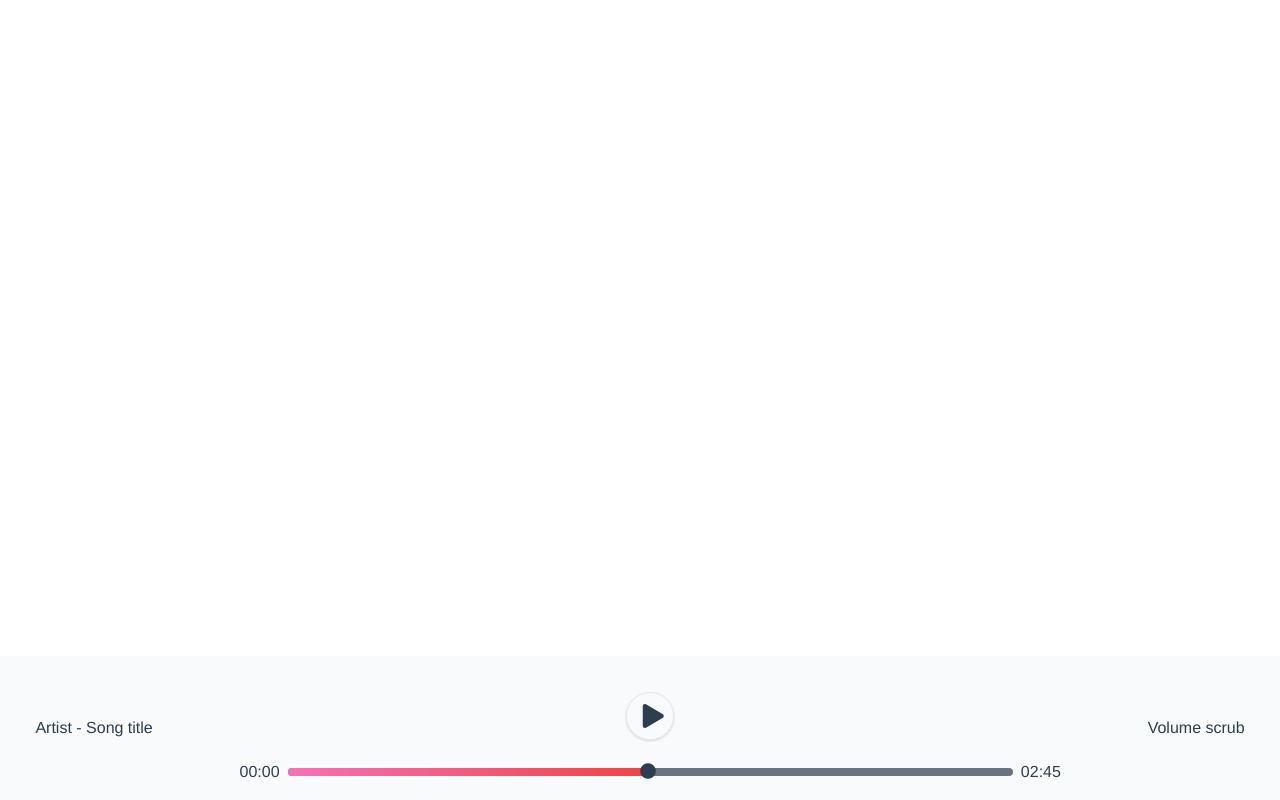
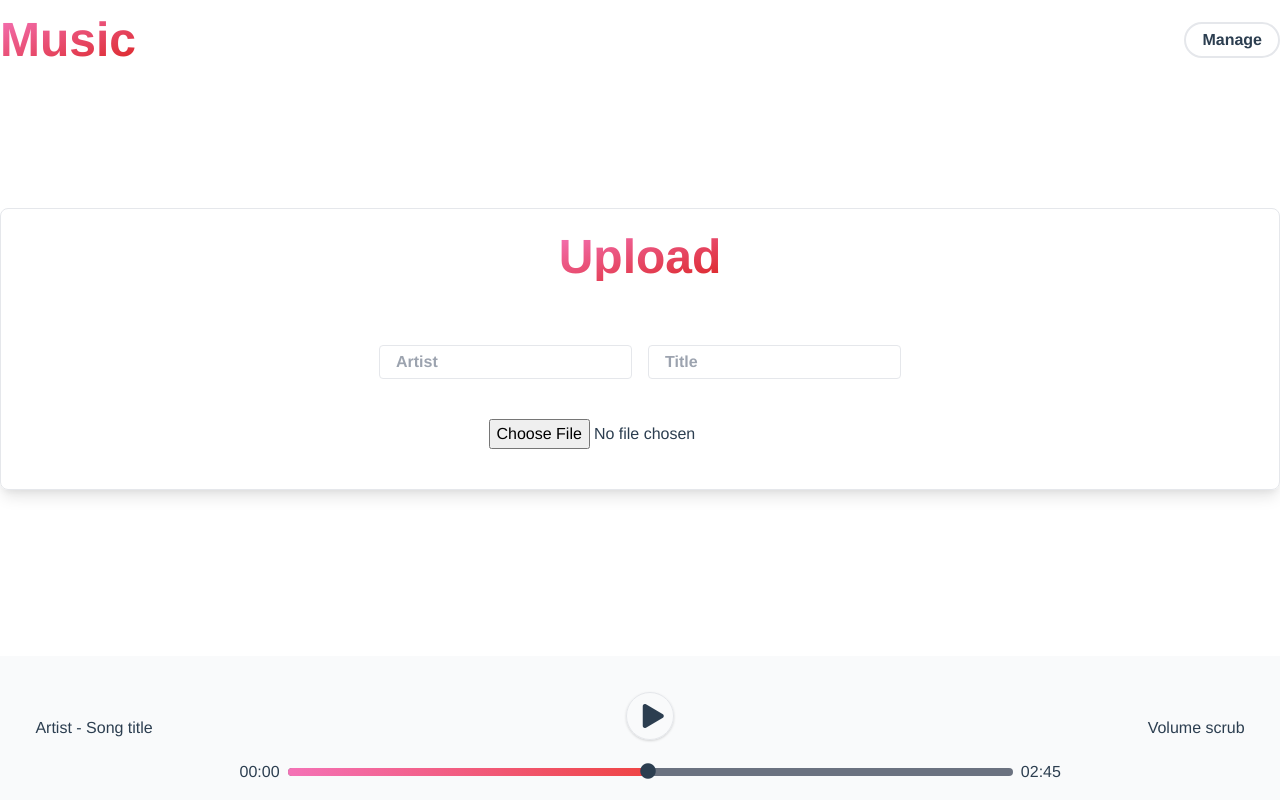
Before and after one commit to Robinhlgrsn/music-visual, a Vue app in the folder client/: page /manage in a window 1280 px wide. Built offline with nearby package versions, Linux system fonts and the light colour scheme.

Commit message:
Manage page, form component
Created Manage page and form component, added transition between routes

```diff
--- a/client/src/App.vue
+++ b/client/src/App.vue
@@ -1,16 +1,22 @@
 <template>
   <div>
-    <router-view></router-view>
+    <AppHeader />
+    <router-view v-slot="{Component}">
+    <transition name="slide" mode="out-in">
+      <component :is="Component" :key="$route.path"></component>
+    </transition>
+    </router-view>
     <AppMusicPlayer />
   </div>
 </template>
 
 <script>
 import AppMusicPlayer from '@/components/MusicPlayer.vue';
-
+import AppHeader from '@/components/Header.vue';
 export default {
   name: 'App',
   components: {
+    AppHeader,
     AppMusicPlayer,
   },
 };
@@ -24,4 +30,15 @@ export default {
   -moz-osx-font-smoothing: grayscale;
   color: #2c3e50;
 }
+
+.slide-enter-active,
+.slide-leave-active{
+  transition: opacity 1s, transform 1s;
+}
+
+.slide-enter-from,
+.slide-leave-to{
+  opacity: 0;
+  transform: translateX(-30%);
+}
 </style>
--- /dev/null
+++ b/client/src/components/Form.vue
@@ -0,0 +1,20 @@
+<template>
+    <form class="flex flex-col items-center p-10">
+      <div class="mb-10">
+        <input class="border py-1 px-4 mx-2 rounded font-bold" placeholder="Artist" type="text">
+        <input class="border py-1 px-4 mx-2 rounded font-bold" placeholder="Title" type="text">
+      </div>
+    <input type="file">
+    <button></button>
+  </form>
+</template>
+
+<script>
+export default {
+  name: 'Form'
+}
+</script>
+
+<style>
+
+</style>
--- /dev/null
+++ b/client/src/components/Header.vue
@@ -0,0 +1,42 @@
+<template>
+  <header class="container mx-auto py-4">
+    <nav class="flex justify-between items-center">
+    <router-link to="/" exact-active-class="no active" class="text-5xl font-extrabold text-transparent bg-clip-text bg-gradient-to-br from-pink-400 to-red-600">
+      Music
+    </router-link>
+    <button :class="{ 'text-transparent bg-clip-text bg-gradient-to-br from-pink-400 to-red-600' : isActive }" class="border-2 py-1 px-4 rounded-full font-bold" @click.prevent="toggleRoutes()">
+      {{ this.isActive ? 'Back' : 'Manage' }}
+    </button>
+    </nav>
+  </header>
+</template>
+
+<script>
+export default {
+  name: 'HelloWorld',
+  props: {
+    msg: String,
+  },
+  data() {
+    return {
+      isActive: false,
+    };
+  },
+  methods: {
+    toggleRoutes() {
+      if (this.isActive) {
+        this.$router.push({ path: '/' });
+        this.isActive = false;
+      } else {
+        this.isActive = true;
+        this.$router.push({ path: '/manage' });
+      }
+    },
+  },
+};
+</script>
+
+<!-- Add "scoped" attribute to limit CSS to this component only -->
+<style>
+
+</style>
--- a/client/src/components/HelloWorld.vue
+++ /dev/null
@@ -1,21 +0,0 @@
-<template>
-  <div class="flex justify-center items-center">
-    <h1 class="text-5xl font-extrabold text-transparent bg-clip-text bg-gradient-to-br from-pink-400 to-red-600">
-    Music Visual
-    </h1>
-  </div>
-</template>
-
-<script>
-export default {
-  name: 'HelloWorld',
-  props: {
-    msg: String,
-  },
-};
-</script>
-
-<!-- Add "scoped" attribute to limit CSS to this component only -->
-<style>
-
-</style>
--- a/client/src/router/index.js
+++ b/client/src/router/index.js
@@ -1,5 +1,6 @@
 import { createRouter, createWebHistory } from 'vue-router';
 import Home from '../views/Home.vue';
+import Manage from '../views/Manage.vue';
 
 const routes = [
   {
@@ -7,6 +8,11 @@ const routes = [
     name: 'Home',
     component: Home,
   },
+  {
+    path:'/manage',
+    name: 'Manage',
+    component: Manage,
+  }
 ];
 
 const router = createRouter({
--- a/client/src/views/Home.vue
+++ b/client/src/views/Home.vue
@@ -1,16 +1,14 @@
 <template>
   <div class="container mx-auto">
-    <HelloWorld />
+    home view
   </div>
 </template>
 
 <script>
-import HelloWorld from '@/components/HelloWorld.vue';
 
 export default {
   name: 'Home',
   components: {
-    HelloWorld,
   },
 };
 </script>
--- /dev/null
+++ b/client/src/views/Manage.vue
@@ -0,0 +1,25 @@
+<template>
+  <div class="container mx-auto my-32">
+    <section class="flex flex-col items-center border rounded-lg shadow-lg">
+      <header class="text-5xl my-6 font-extrabold text-transparent bg-clip-text bg-gradient-to-br from-pink-400 to-red-600">
+        Upload
+      </header>
+      <AppForm />
+    </section>
+  </div>
+
+</template>
+
+<script>
+import AppForm from '@/components/Form.vue'
+export default {
+  name: 'manage',
+  components: {
+    AppForm,
+  },
+}
+</script>
+
+<style>
+
+</style>
```
